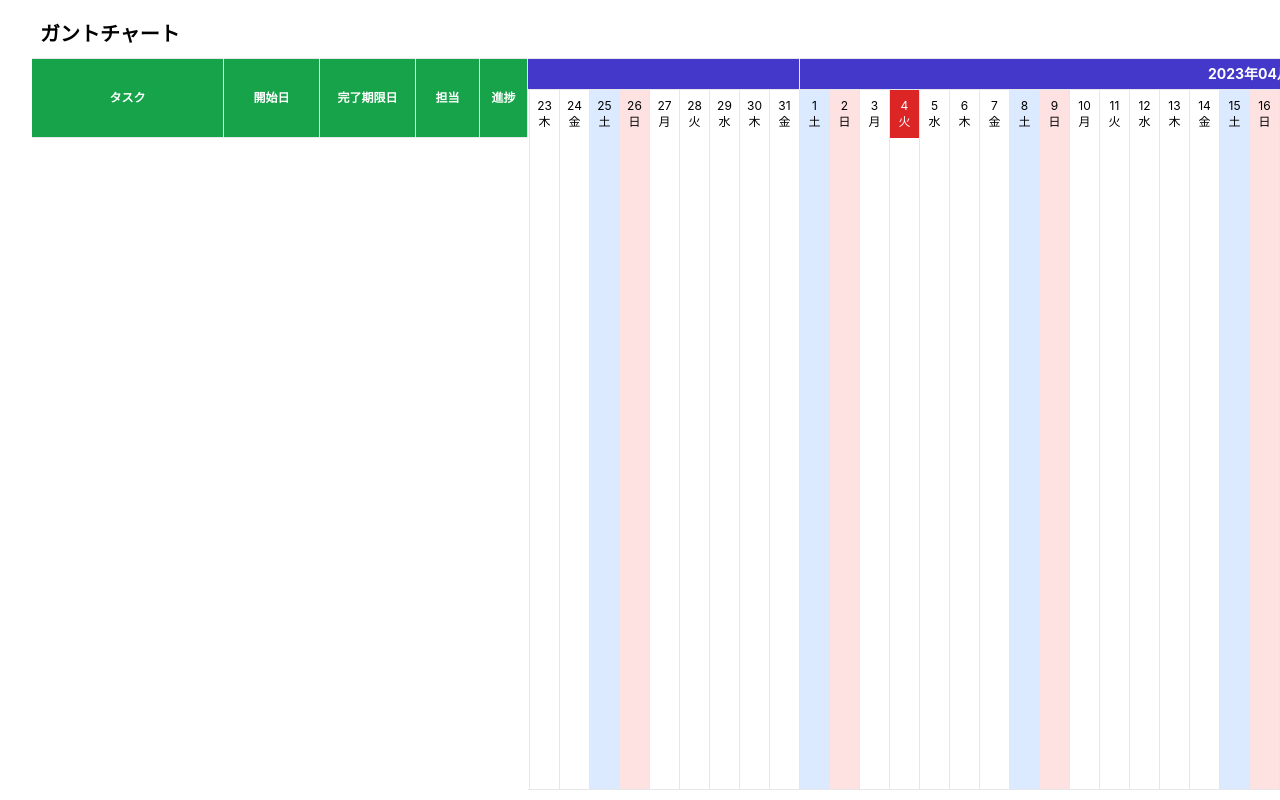
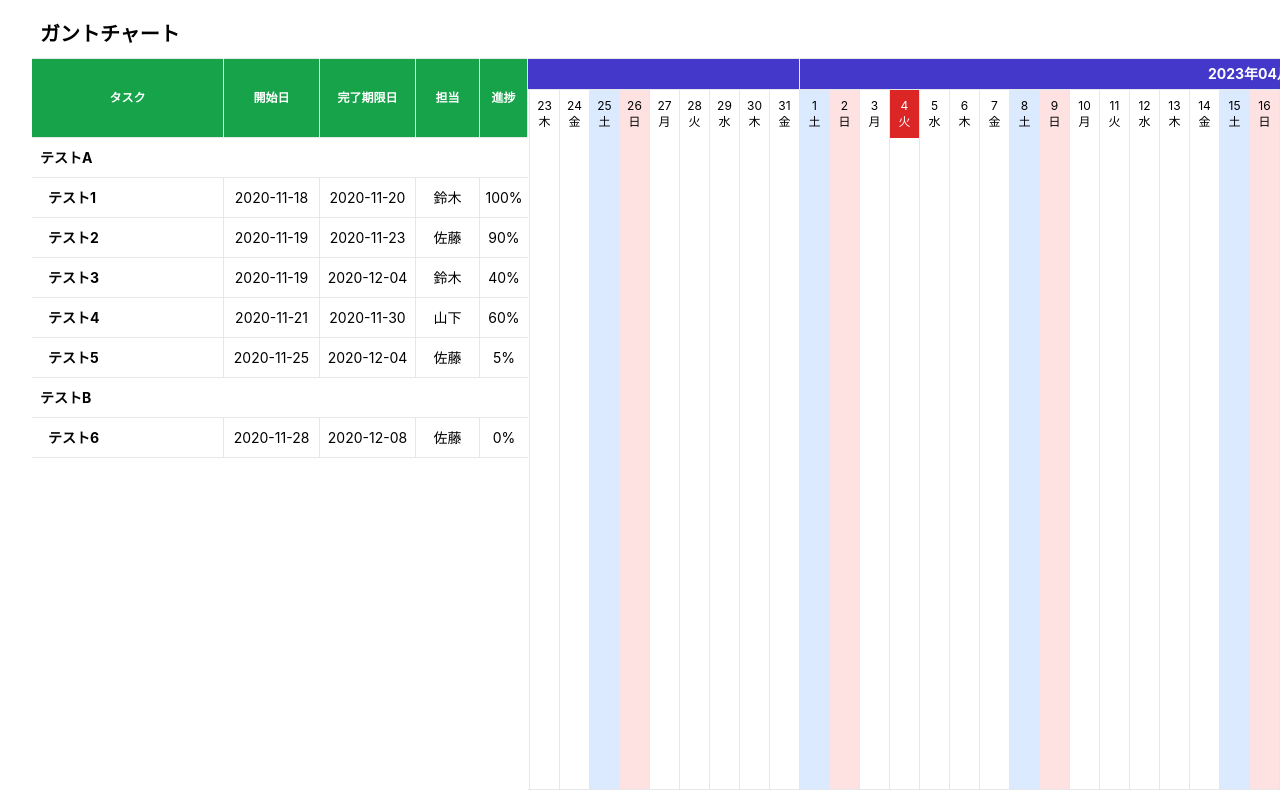
Before and after one commit to bduha184/vue3-gantt-chart, a Vue app: page / in a window 1280 px wide. Shown: the top 800 px of the page. Built offline with nearby package versions, Linux system fonts and the light colour scheme.

Commit message:
カテゴリー、タスク表示

```diff
--- a/src/components/Carendar.vue
+++ b/src/components/Carendar.vue
@@ -5,20 +5,60 @@
       class="flex items-center bg-green-600 text-white h-20"
       ref="task"
     >
-            <div class="border-t border-r border-b flex items-center justify-center font-bold text-xs w-48 h-full">
+      <div
+        class="border-t border-r border-b flex items-center justify-center font-bold text-xs w-48 h-full"
+      >
         タスク
       </div>
-            <div class="border-t border-r border-b flex items-center justify-center font-bold text-xs w-24 h-full">
+      <div
+        class="border-t border-r border-b flex items-center justify-center font-bold text-xs w-24 h-full"
+      >
         開始日
       </div>
-            <div class="border-t border-r border-b flex items-center justify-center font-bold text-xs w-24 h-full" >
+      <div
+        class="border-t border-r border-b flex items-center justify-center font-bold text-xs w-24 h-full"
+      >
         完了期限日
       </div>
-            <div class="border-t border-r border-b flex items-center justify-center font-bold text-xs w-16 h-full">
+      <div
+        class="border-t border-r border-b flex items-center justify-center font-bold text-xs w-16 h-full"
+      >
         担当
       </div>
-            <div class="border-t border-r border-b flex items-center justify-center font-bold text-xs w-12 h-full">
+      <div
+        class="border-t border-r border-b flex items-center justify-center font-bold text-xs w-12 h-full"
+      >
         進捗
+      </div>
+    </div>
+    <div id="gantt-task-list">
+      <div
+        v-for="(list, index) in lists"
+        :key="index"
+        class="flex h-10 border-b"
+      >
+        <template v-if="list.cat === 'category'">
+          <div class="flex items-center font-bold w-full text-sm pl-2">
+            {{ list.name }}
+          </div>
+        </template>
+        <template v-else>
+          <div class="border-r flex items-center font-bold w-48 text-sm pl-4">
+            {{ list.name }}
+          </div>
+          <div class="border-r flex items-center justify-center w-24 text-sm">
+            {{ list.start_date }}
+          </div>
+          <div class="border-r flex items-center justify-center w-24 text-sm">
+            {{ list.end_date }}
+          </div>
+          <div class="border-r flex items-center justify-center w-16 text-sm">
+            {{ list.incharge_user }}
+          </div>
+          <div class="flex items-center justify-center w-12 text-sm">
+            {{ list.percentage }}%
+          </div>
+        </template>
       </div>
     </div>
   </div>
@@ -49,7 +89,10 @@
               :class="{
                 'bg-blue-100': day.dayOfWeek === '土',
                 'bg-red-100': day.dayOfWeek === '日',
-                'bg-red-600 text-white':calendar.year === today.year() && calendar.month === today.month() && day.day === today.date(),
+                'bg-red-600 text-white':
+                  calendar.year === today.year() &&
+                  calendar.month === today.month() &&
+                  day.day === today.date(),
               }"
               :style="`width:${block_size}px;left:${
                 day.block_number * block_size
@@ -101,6 +144,74 @@ export default {
       task_width: "",
       task_height: "",
       today: moment(),
+      categories: [
+        {
+          id: 1,
+          name: "テストA",
+          collapsed: false,
+        },
+        {
+          id: 2,
+          name: "テストB",
+          collapsed: false,
+        },
+      ],
+      tasks: [
+        {
+          id: 1,
+          category_id: 1,
+          name: "テスト1",
+          start_date: "2020-11-18",
+          end_date: "2020-11-20",
+          incharge_user: "鈴木",
+          percentage: 100,
+        },
+        {
+          id: 2,
+          category_id: 1,
+          name: "テスト2",
+          start_date: "2020-11-19",
+          end_date: "2020-11-23",
+          incharge_user: "佐藤",
+          percentage: 90,
+        },
+        {
+          id: 3,
+          category_id: 1,
+          name: "テスト3",
+          start_date: "2020-11-19",
+          end_date: "2020-12-04",
+          incharge_user: "鈴木",
+          percentage: 40,
+        },
+        {
+          id: 4,
+          category_id: 1,
+          name: "テスト4",
+          start_date: "2020-11-21",
+          end_date: "2020-11-30",
+          incharge_user: "山下",
+          percentage: 60,
+        },
+        {
+          id: 5,
+          category_id: 1,
+          name: "テスト5",
+          start_date: "2020-11-25",
+          end_date: "2020-12-04",
+          incharge_user: "佐藤",
+          percentage: 5,
+        },
+        {
+          id: 6,
+          category_id: 2,
+          name: "テスト6",
+          start_date: "2020-11-28",
+          end_date: "2020-12-08",
+          incharge_user: "佐藤",
+          percentage: 0,
+        },
+      ],
     };
   },
   methods: {
@@ -155,16 +266,15 @@ export default {
     todayPosition() {
       this.$refs.calendar.scrollLeft = this.scrollDistance;
     },
-
   },
   mounted() {
     this.getCalendar();
     this.getDays("2023", "4", "0");
     this.getWindowSize();
     window.addEventListener("resize", this.getWindowSize);
-    this.$nextTick(()=> {
+    this.$nextTick(() => {
       this.todayPosition();
-    })
+    });
   },
   computed: {
     calendarViewWidth() {
@@ -176,7 +286,19 @@ export default {
     scrollDistance() {
       let start_date = moment(this.start_month);
       let between_days = this.today.diff(start_date, "days");
-      return (between_days+1) * this.block_size - this.calendarViewWidth/2;
+      return (between_days + 1) * this.block_size - this.calendarViewWidth / 2;
+    },
+    lists() {
+      let lists = [];
+      this.categories.map((category) => {
+        lists.push({ cat: "category", ...category });
+        this.tasks.map((task) => {
+          if (task.category_id === category.id) {
+            lists.push({ cat: "task", ...task });
+          }
+        });
+      });
+      return lists;
     },
   },
 };
```
Lines whose indentation alone changed are shown as unchanged.
